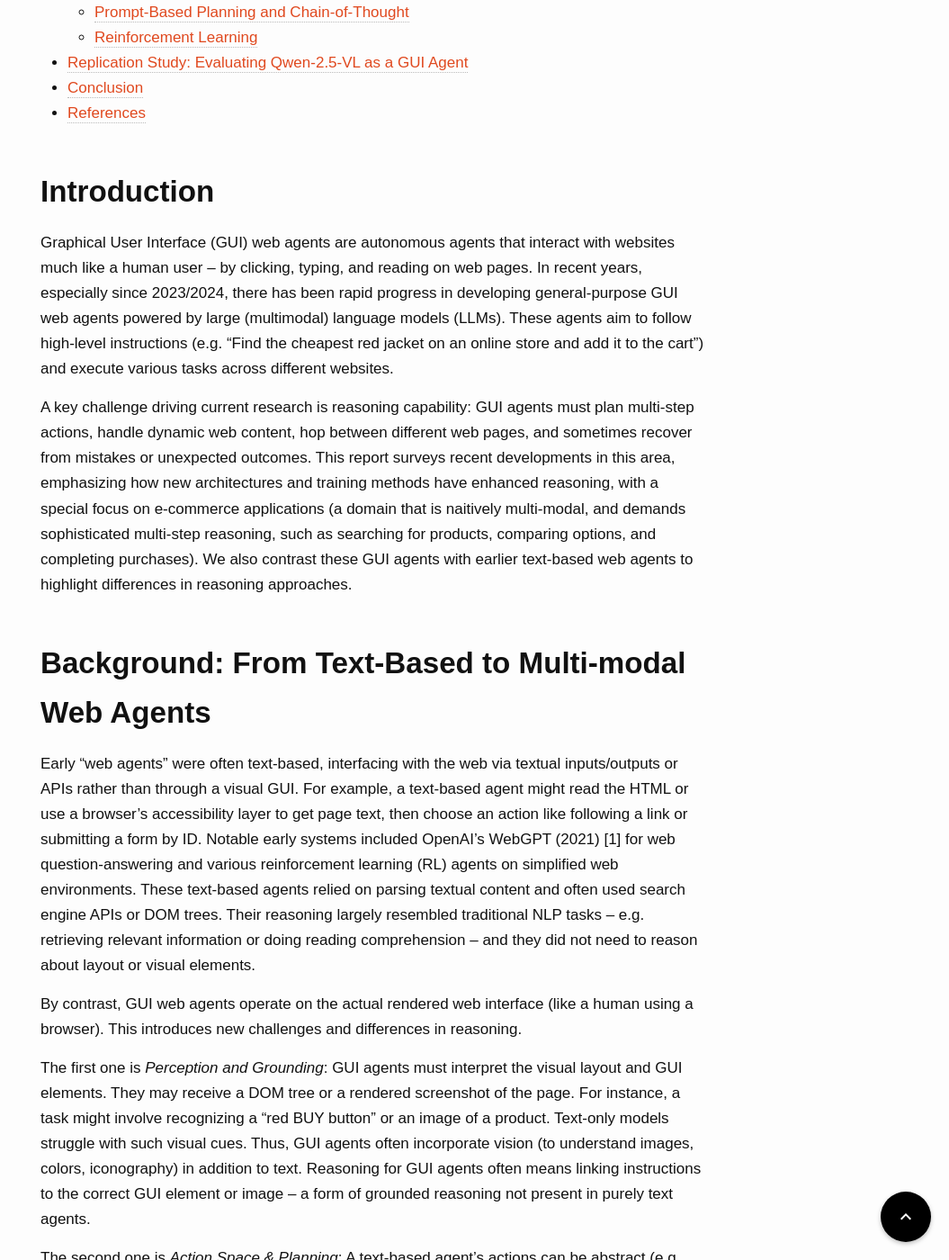
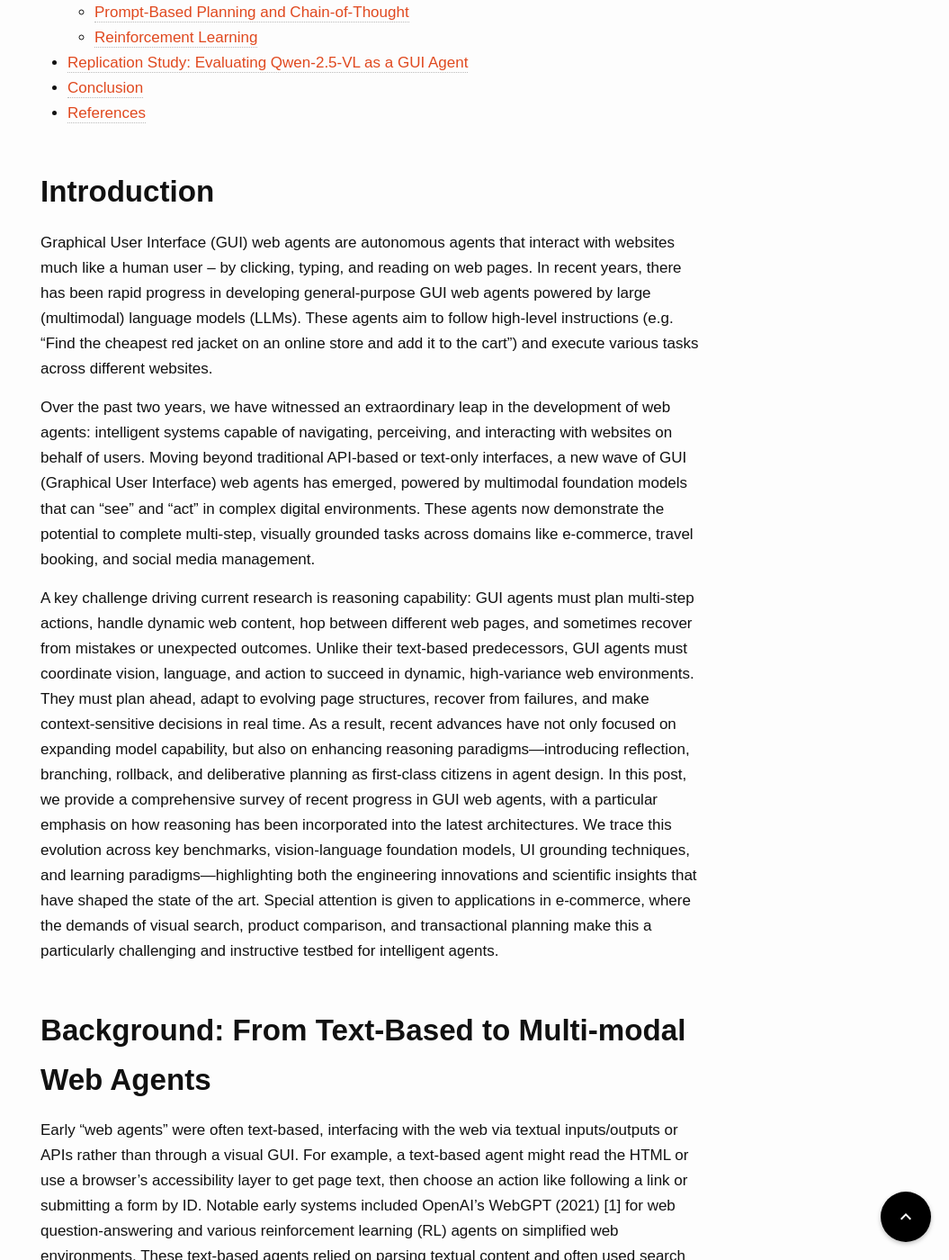
Before and after one commit to UCLAdeepvision/CS269-Projects-2025Spring, a Jekyll site: the page built from _posts/2025-06-03-student-27-WebAgent.md, in a window 1280 px wide and 1400 px high, scrolled down 873 px. Shown: the whole window at 90% size, without its empty margins (225-1280 px from the left). Built offline with Jekyll 4.4.1, drawn with Linux system fonts in a browser that asks for light colours; some web fonts are replaced; comment, search, counter and statistics services are not loaded; some of the changed text lies outside the part shown.

Commit message:
revise intro and conclusion

```diff
--- a/_posts/2025-06-03-student-27-WebAgent.md
+++ b/_posts/2025-06-03-student-27-WebAgent.md
@@ -17,9 +17,11 @@ date: 2025-06-03
 
 ## Introduction
 
-Graphical User Interface (GUI) web agents are autonomous agents that interact with websites much like a human user – by clicking, typing, and reading on web pages. In recent years, especially since 2023/2024, there has been rapid progress in developing general-purpose GUI web agents powered by large (multimodal) language models (LLMs). These agents aim to follow high-level instructions (e.g. "Find the cheapest red jacket on an online store and add it to the cart") and execute various tasks across different websites.
+Graphical User Interface (GUI) web agents are autonomous agents that interact with websites much like a human user – by clicking, typing, and reading on web pages. In recent years, there has been rapid progress in developing general-purpose GUI web agents powered by large (multimodal) language models (LLMs). These agents aim to follow high-level instructions (e.g. "Find the cheapest red jacket on an online store and add it to the cart") and execute various tasks across different websites.
 
-A key challenge driving current research is reasoning capability: GUI agents must plan multi-step actions, handle dynamic web content, hop between different web pages, and sometimes recover from mistakes or unexpected outcomes. This report surveys recent developments in this area, emphasizing how new architectures and training methods have enhanced reasoning, with a special focus on e-commerce applications (a domain that is naitively multi-modal, and demands sophisticated multi-step reasoning, such as searching for products, comparing options, and completing purchases). We also contrast these GUI agents with earlier text-based web agents to highlight differences in reasoning approaches.
+Over the past two years, we have witnessed an extraordinary leap in the development of web agents: intelligent systems capable of navigating, perceiving, and interacting with websites on behalf of users. Moving beyond traditional API-based or text-only interfaces, a new wave of GUI (Graphical User Interface) web agents has emerged, powered by multimodal foundation models that can "see" and "act" in complex digital environments. These agents now demonstrate the potential to complete multi-step, visually grounded tasks across domains like e-commerce, travel booking, and social media management.
+
+A key challenge driving current research is reasoning capability: GUI agents must plan multi-step actions, handle dynamic web content, hop between different web pages, and sometimes recover from mistakes or unexpected outcomes. Unlike their text-based predecessors, GUI agents must coordinate vision, language, and action to succeed in dynamic, high-variance web environments. They must plan ahead, adapt to evolving page structures, recover from failures, and make context-sensitive decisions in real time. As a result, recent advances have not only focused on expanding model capability, but also on enhancing reasoning paradigms—introducing reflection, branching, rollback, and deliberative planning as first-class citizens in agent design. In this post, we provide a comprehensive survey of recent progress in GUI web agents, with a particular emphasis on how reasoning has been incorporated into the latest architectures. We trace this evolution across key benchmarks, vision-language foundation models, UI grounding techniques, and learning paradigms—highlighting both the engineering innovations and scientific insights that have shaped the state of the art. Special attention is given to applications in e-commerce, where the demands of visual search, product comparison, and transactional planning make this a particularly challenging and instructive testbed for intelligent agents.
 
 
 ## Background: From Text-Based to Multi-modal Web Agents
@@ -127,6 +129,9 @@ In more recent literature, Agent Q [27] couples Monte-Carlo Tree Search with an
 
 ## Conclusion
 
+GUI web agents are quickly becoming an important part of how we interact with the internet. Unlike earlier agents that only worked with text, these new agents can see and use websites much like a human would. They can click buttons, fill out forms, and follow instructions to complete real tasks online. But building a smart web agent isn’t just about giving it eyes and hands—it also needs a brain. It must be able to think ahead, make decisions, and fix mistakes when things go wrong. That’s why reasoning is such an important part of recent progress. Developers are finding better ways to help these agents plan, learn from experience, and solve harder tasks.
+
+In this report, we explored how GUI web agents have become more advanced in recent years. We started by comparing them to earlier text-based agents and explained how working with images, layouts, and dynamic websites makes GUI agents much more complex. We then reviewed key benchmarks that help test and train these agents on realistic tasks, like browsing stores or navigating websites. We also looked at the powerful vision-language models that support these agents and the techniques used to connect what the agent sees to what it needs to do. Finally, we discussed how reasoning—planning steps, dealing with errors, and learning over time—is at the heart of making web agents truly useful. There’s still a long way to go before web agents can fully match human flexibility. But the progress so far shows real promise. With better tools, smarter models, and more realistic training, we’re getting closer to agents that can truly help people online—whether it’s shopping, searching, or assisting with everyday tasks.
 
 ## References
 
```
Also changed, not shown: 3 other files.
